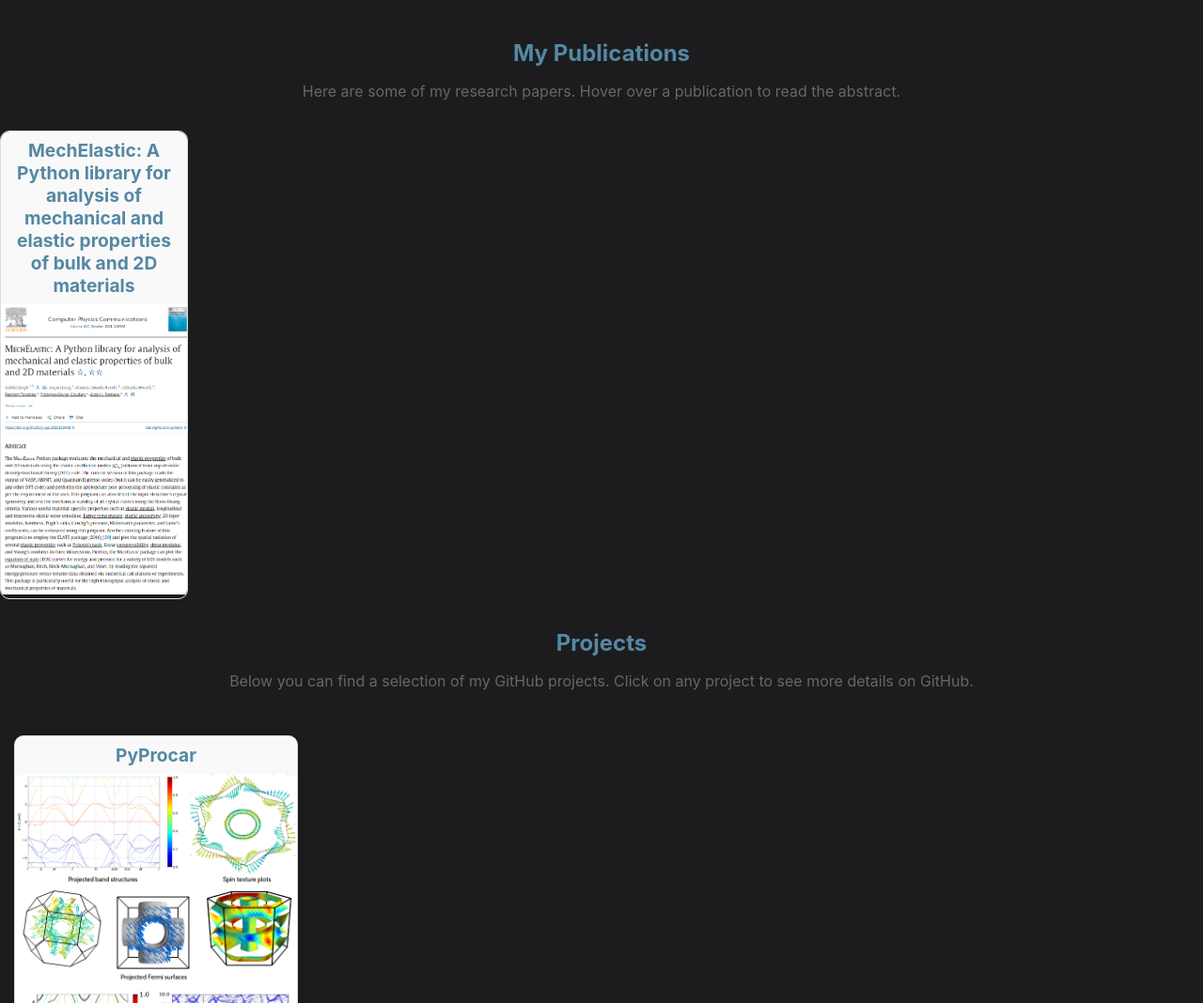
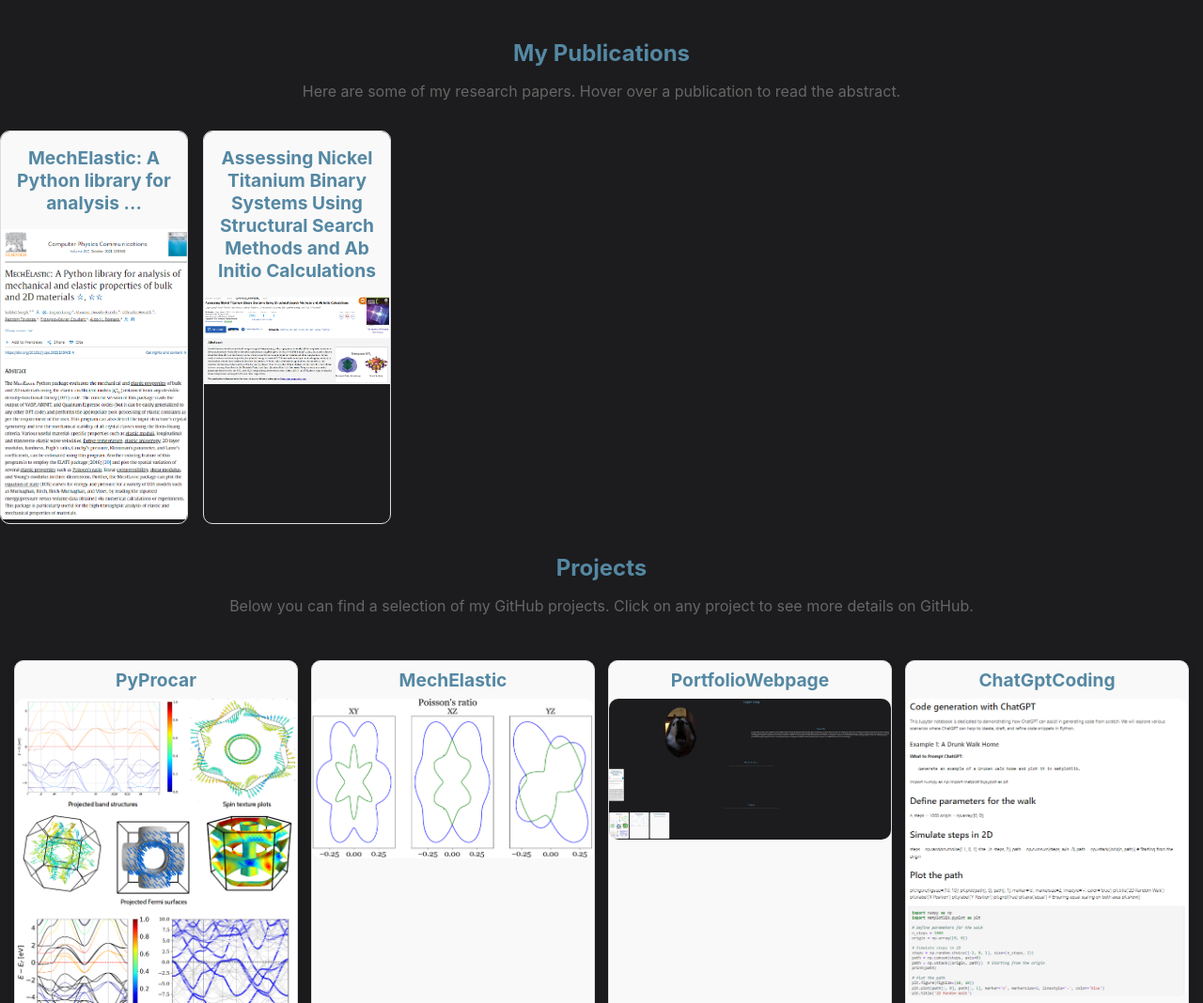
Before and after one commit to lllangWV/PortfolioWebpage, a React app: page / in a window 1280 px wide. Shown: the part 800-1868 px from the top of the page at 94% size. Built offline with nearby package versions, Linux system fonts and the light colour scheme.

Commit message:
Added data.js and added data

```diff
--- a/src/components/App.js
+++ b/src/components/App.js
@@ -1,4 +1,5 @@
 import React from 'react';
+import { personalStatement, imageSrc, placeholderProjects, placeholderPublications } from './data';
 import PersonalStatement from './PersonalStatement';
 import Publications from './Publications';
 import GitHubProjects from './GitHubProjects';
@@ -6,34 +7,6 @@ import '../styles/colors.css'; // This line should be at the top of your file
 import '../styles/App.css'; // Assuming you have a CSS file for App-specific styles
 
 function App() {
-
-  // Placeholder data for PersonalStatement
-  const personalStatement =  "I'm Logan Lang, currently a Ph.D. candidate in Physics at West Virginia University. My academic path began with a B.S. and progressed to an M.S. in Physics from the same institution. My research is in computational condensed matter physics, focusing on atomistic simulations to predict material properties. The emphasis of my thesis is on applying machine learning, specifically graph networks and databases, to material science. I aim to contribute to advancements in predictive models and data-driven discoveries in this field.This webpage is a gateway to my professional and academic endeavors. It features an array of projects that capture my interests and the breadth of my expertise, not limited to my specialization in machine learning and physics. Visitors can browse through my published research, gain insights into various computational techniques I've employed, and explore a diverse portfolio of projects that span across different facets of science and technology."
-  const imageSrc= 'images/odie.png'
-
-
-  const placeholderProjects = [
-    {
-      id: 'project-1',
-      title: 'PyProcar',
-      url: 'https://github.com/romerogroup/pyprocar',
-      thumbnail: 'images/pyprocar.png',
-      description: 'PyProcar is a robust, open-source Python library used for pre- and post-processing of the electronic structure data coming from DFT calculations. ',
-    },
-    // Add more project objects with unique 'id' values here
-  ];
-
-  const placeholderPublications = [
-    {
-      id: 'publication-1',
-      title: 'MechElastic: A Python library for analysis of mechanical and elastic properties of bulk and 2D materials',
-      url: 'https://www.sciencedirect.com/science/article/abs/pii/S0010465521001806',
-      abstract: "This is the abstact title of the first publication",
-      thumbnail: 'images/mechelastic.png',
-    },
-    // Add more publication objects with unique 'id' values here
-  ];
-
   return (
     <div className="app-container">
       <header className="main-header">
--- /dev/null
+++ b/src/components/data.js
@@ -0,0 +1,106 @@
+
+
+export const personalStatement = `
+  I'm Logan Lang, currently a Ph.D. candidate in Physics at West Virginia University.
+  My academic path began with a B.S. and progressed to an M.S. in Physics from the same institution.
+  My research is in computational condensed matter physics, focusing on atomistic simulations
+  to predict material properties. The emphasis of my thesis is on applying machine learning,
+  specifically graph networks and databases, to material science. I aim to contribute to
+  advancements in predictive models and data-driven discoveries in this field.
+
+  This webpage is a gateway to my professional and academic endeavors. It features an array of
+  projects that capture my interests and the breadth of my expertise, not limited to my
+  specialization in machine learning and physics. Visitors can browse through my published research,
+  gain insights into various computational techniques I've employed, and explore a diverse portfolio
+  of projects that span across different facets of science and technology.
+`;
+export const imageSrc = 'images/odie.png';
+
+
+export const placeholderProjects = [
+  {
+    id: 'project-1',
+    title: 'PyProcar',
+    url: 'https://github.com/romerogroup/pyprocar',
+    thumbnail: 'images/pyprocar.png',
+    description: `
+    PyProcar is a robust, open-source Python library used for pre-
+    and post-processing of the electronic structure data coming from DFT calculations.
+    PyProcar provides a set of functions that manage data obtained from the PROCAR format.
+    Basically, the PROCAR format is a projection of the Kohn-Sham states over atomic orbitals.
+    That projection is performed to every k-point in the considered mesh, every energy band and every atom.
+    PyProcar is capable of performing a multitude of tasks including plotting plain
+    and spin/atom/orbital projected band structures and Fermi surfaces- both in 2D and 3D,
+    Fermi velocity plots, unfolding bands of a super cell, comparing band structures from multiple
+    DFT calculations, plotting partial density of states and generating a k-path for a given crystal structure.`,
+  },
+  {
+    id: 'project-2',
+    title: 'MechElastic',
+    url: 'https://github.com/romerogroup/MechElastic',
+    thumbnail: 'images/mechelastic_github.png',
+    description: `
+    This Python library can be used to calculate some important physical properties
+    such as elastic moduli, melting temperature, Debye temperature, elastic wave velocities,
+    elastic anisotropy, etc. for all crystalline systems using output data from an
+    elastic tensor calculation. It can also be used to test
+    the mechanical stability of any bulk system. MechElastic reads the elastic matrix
+    written in the output files from DFT codes. Additionally, MechElastic allows
+    performing Equation of State (EOS) analysis provided inputs of Volume and Energy or Volume and Pressure.`,
+  },
+  {
+  id: 'project-3',
+    title: 'PortfolioWebpage',
+    url: 'https://github.com/lllangWV/PortfolioWebpage',
+    thumbnail: 'images/portfolio_webpage.png',
+    description: `This repostory is used to create a Portfolio Website`,
+  },
+  {
+    id: 'project-4',
+      title: 'ChatGptCoding',
+      url: 'https://github.com/lllangWV/ChatGptCoding',
+      thumbnail: 'images/chatgpt_coding.png',
+      description: `This repository serves as a companion to our live webinar event,
+      where we explore the capabilities of AI in coding with a focus on the ChatGPT model from OpenAI.`,
+    },
+    {
+    id: 'project-5',
+      title: 'ForensicFit',
+      url: 'https://github.com/romerogroup/ForensicFit',
+      thumbnail: 'images/forensicfit.png',
+      description: `ForensicFit is created to preprocess scanned images from different tears
+      and generate a database that will be used in different machine-learning approaches.`,
+    },
+    {
+    id: 'project-6',
+    title: 'Graph_Network_Project',
+    url: 'https://github.com/lllangWV/Graph_Network_Project',
+    thumbnail: 'images/graph_network_project.png',
+    description: `This repository is for exploring Graph Networks and Database in Material Science.`,
+    },
+  // ... more projects
+];
+
+export const placeholderPublications = [
+  {
+    id: 'publication-1',
+    title: 'MechElastic: A Python library for analysis ...',
+    url: 'https://www.sciencedirect.com/science/article/abs/pii/S0010465521001806',
+    abstract: `
+    The MechElastic Python package evaluates the mechanical and elastic properties of bulk and 2D materials
+    using the elastic coefficient matrix (C_{ij}) obtained from any ab-initio density-functional theory (DFT) code.`,
+    thumbnail: 'images/mechelastic.png',
+  },
+  {
+    id: 'publication-2',
+    title: 'Assessing Nickel Titanium Binary Systems Using Structural Search Methods and Ab Initio Calculations',
+    url: 'https://pubs.acs.org/doi/full/10.1021/acs.jpcc.0c10453',
+    abstract: `
+    Nickel titanium, also know as nitinol, is a prototypical shape memory alloy, a property intimately linked
+    to a phase transition in the microstructure, which allows the meso/macroscopic sample shape to be
+    recovered after thermal cycling. `,
+    thumbnail: 'images/niti.png',
+  },
+
+  // ... more publications
+];
--- a/src/styles/GitHubProjects.css
+++ b/src/styles/GitHubProjects.css
@@ -40,7 +40,7 @@
 
   .project-description {
     display: none;
-    background: rgba(255, 255, 255, 0.7);
+    background: rgba(0, 0, 0, 0.719);
     position: absolute;
     bottom: 0;
     left: 0;
--- a/src/styles/Publications.css
+++ b/src/styles/Publications.css
@@ -50,25 +50,29 @@
   }
 
   .publication-title {
+    text-align: center;
     font-size: 1.2rem; /* Adjust font size as needed */
-    margin: 0;
+    margin: 0.5rem 0;
+    z-index: 10;
   }
 
   .publication-abstract {
     display: none;
-    background: rgba(255, 255, 255, 0.9);
+    background: rgba(0, 0, 0, 0.9);
     position: absolute;
-    top: 0;
+    bottom: 0;
     left: 0;
     right: 0;
-    bottom: 0;
     padding: 1rem;
-    overflow: auto;
-    transition: all 0.3s ease;
+    box-sizing: border-box;
     border-bottom-left-radius: 10px;
     border-bottom-right-radius: 10px;
+    transition: all 0.3s ease;
+    max-height: 0; /* Initially, max-height is 0 to hide the description */
+    overflow: hidden;
   }
 
   .publication-card:hover .publication-abstract {
     display: block;
+    max-height: 200px; /* On hover, the max-height is increased to reveal the description */
   }
```
Also changed, not shown: public/images/chatgpt_coding.png (added), public/images/forensicfit.png (added), public/images/graph_network_project.png (added), public/images/hardness_calc.png (added), public/images/mechelastic_github.png (added), public/images/niti.png (added), public/images/portfolio_webpage.png (added).
